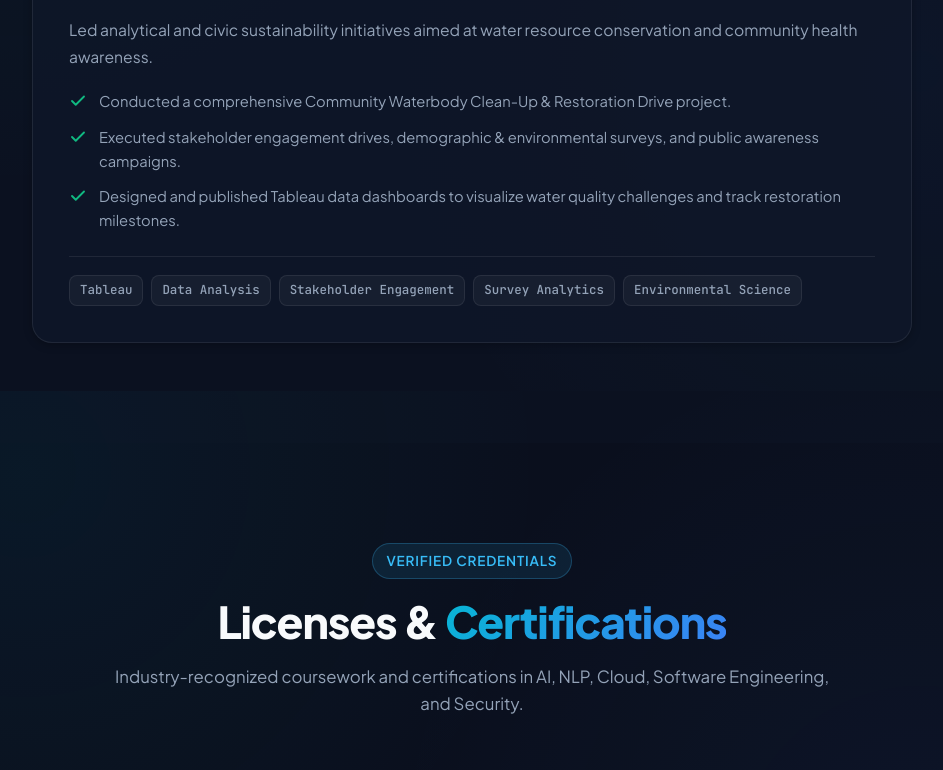
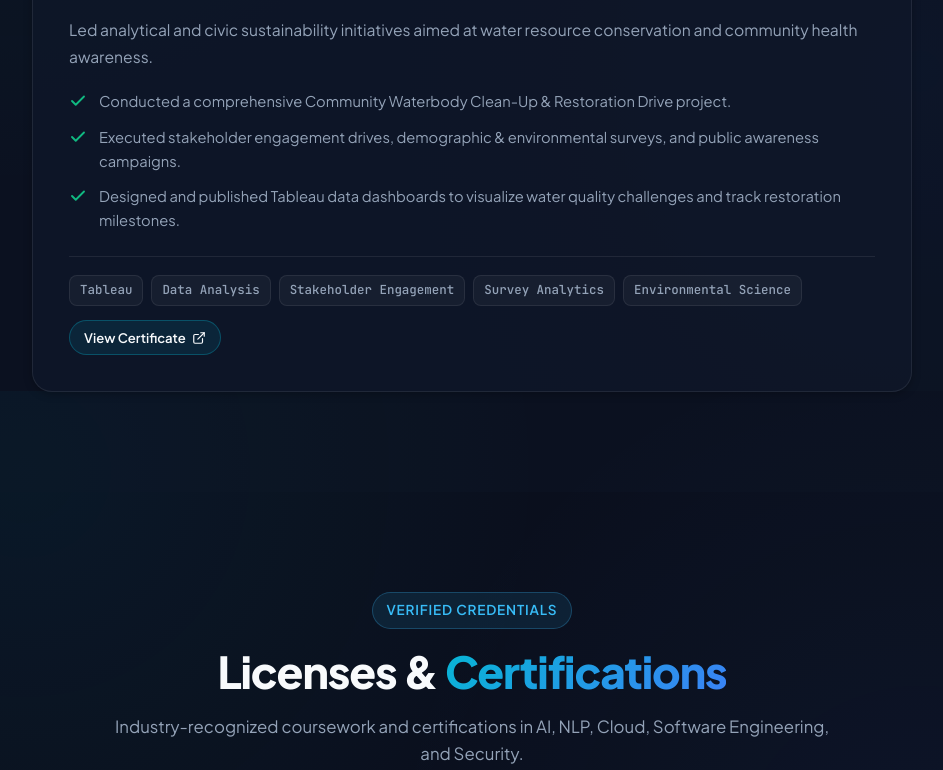
Before and after one commit to PragnaChelsiya/pragna-chelsiya-portfolio, a plain HTML site: page index.html in a window 1280 px wide. Shown: the part 4409-5179 px from the top of the page, without its empty margins (168-1111 px from the left). Drawn offline with Linux system fonts and the light colour scheme.

Commit message:
Update portfolio

```diff
--- a/index.html
+++ b/index.html
@@ -146,7 +146,7 @@
                 </svg>
               </a>
 
-              <a href="https://www.linkedin.com/in/duddu-pragna-chelsiya" target="_blank" rel="noopener noreferrer" class="social-icon-btn" title="LinkedIn: duddu-pragna-chelsiya" aria-label="LinkedIn Profile">
+              <a href="https://www.linkedin.com/in/duddu-pragna-chelsiya-a24257333/" target="_blank" rel="noopener noreferrer" class="social-icon-btn" title="LinkedIn: duddu-pragna-chelsiya-a24257333" aria-label="LinkedIn Profile">
                 <svg viewBox="0 0 24 24" fill="currentColor">
                   <path d="M19 0h-14c-2.761 0-5 2.239-5 5v14c0 2.761 2.239 5 5 5h14c2.762 0 5-2.239 5-5v-14c0-2.761-2.238-5-5-5zm-11 19h-3v-11h3v11zm-1.5-12.268c-.966 0-1.75-.79-1.75-1.764s.784-1.764 1.75-1.764 1.75.79 1.75 1.764-.783 1.764-1.75 1.764zm13.5 12.268h-3v-5.604c0-3.368-4-3.113-4 0v5.604h-3v-11h3v1.765c1.396-2.586 7-2.777 7 2.476v6.759z"/>
                 </svg>
@@ -483,7 +483,7 @@
                     <path d="M12 0C5.37 0 0 5.37 0 12c0 5.31 3.435 9.795 8.205 11.385.6.105.825-.255.825-.57 0-.285-.015-1.23-.015-2.235-3.015.555-3.795-.735-4.035-1.41-.135-.345-.72-1.41-1.23-1.695-.42-.225-1.02-.78-.015-.795.945-.015 1.62.87 1.845 1.23 1.08 1.815 2.805 1.305 3.495.99.105-.78.42-1.305.765-1.605-2.67-.3-5.46-1.335-5.46-5.925 0-1.305.465-2.385 1.23-3.225-.12-.3-.54-1.53.12-3.18 0 0 1.005-.315 3.3 1.23.96-.27 1.98-.405 3-.405s2.04.135 3 .405c2.295-1.56 3.3-1.23 3.3-1.23.66 1.65.24 2.88.12 3.18.765.84 1.23 1.905 1.23 3.225 0 4.605-2.805 5.625-5.475 5.925.435.375.81 1.095.81 2.22 0 1.605-.015 2.895-.015 3.3 0 .315.225.69.825.57A12.02 12.02 0 0024 12c0-6.63-5.37-12-12-12z"/>
                   </svg>
                 </a>
-                <a href="https://www.linkedin.com/in/duddu-pragna-chelsiya" target="_blank" rel="noopener noreferrer" class="social-icon-btn" title="LinkedIn" aria-label="LinkedIn">
+                <a href="https://www.linkedin.com/in/duddu-pragna-chelsiya-a24257333/" target="_blank" rel="noopener noreferrer" class="social-icon-btn" title="LinkedIn" aria-label="LinkedIn">
                   <svg viewBox="0 0 24 24" fill="currentColor">
                     <path d="M19 0h-14c-2.761 0-5 2.239-5 5v14c0 2.761 2.239 5 5 5h14c2.762 0 5-2.239 5-5v-14c0-2.761-2.238-5-5-5zm-11 19h-3v-11h3v11zm-1.5-12.268c-.966 0-1.75-.79-1.75-1.764s.784-1.764 1.75-1.764 1.75.79 1.75 1.764-.783 1.764-1.75 1.764zm13.5 12.268h-3v-5.604c0-3.368-4-3.113-4 0v5.604h-3v-11h3v1.765c1.396-2.586 7-2.777 7 2.476v6.759z"/>
                   </svg>
@@ -552,7 +552,7 @@
       <div class="footer-socials">
         <a href="https://github.com/PragnaChelsiya" target="_blank" rel="noopener noreferrer" style="color: var(--text-secondary);" title="GitHub">GitHub</a>
         <span style="color: var(--border-light);">•</span>
-        <a href="https://www.linkedin.com/in/duddu-pragna-chelsiya" target="_blank" rel="noopener noreferrer" style="color: var(--text-secondary);" title="LinkedIn">LinkedIn</a>
+        <a href="https://www.linkedin.com/in/duddu-pragna-chelsiya-a24257333/" target="_blank" rel="noopener noreferrer" style="color: var(--text-secondary);" title="LinkedIn">LinkedIn</a>
         <span style="color: var(--border-light);">•</span>
         <a href="https://leetcode.com/u/DPragnaChelsiya/" target="_blank" rel="noopener noreferrer" style="color: var(--text-secondary);" title="LeetCode">LeetCode</a>
         <span style="color: var(--border-light);">•</span>
--- a/js/app.js
+++ b/js/app.js
@@ -127,7 +127,15 @@ function initExperience() {
   const container = document.getElementById('experience-container');
   if (!container || !PORTFOLIO_DATA.experience) return;
 
-  container.innerHTML = PORTFOLIO_DATA.experience.map(exp => `
+  container.innerHTML = PORTFOLIO_DATA.experience.map(exp => {
+    const certAction = exp.certificateUrl ? `
+      <a href="${exp.certificateUrl}" target="_blank" rel="noopener noreferrer" class="btn-view-cert" aria-label="View ${exp.role} Certificate">
+        <span>View Certificate</span>
+        ${getIconSvg('externalLink')}
+      </a>
+    ` : '';
+
+    return `
       <div class="experience-card reveal">
         <div class="exp-header">
           <div class="exp-role-info">
@@ -148,11 +156,15 @@ function initExperience() {
           `).join('')}
         </ul>
 
-      <div class="exp-tech-stack">
+        <div style="display: flex; align-items: center; justify-content: space-between; flex-wrap: wrap; gap: 14px; margin-top: 18px; padding-top: 18px; border-top: 1px solid var(--border-light);">
+          <div class="exp-tech-stack" style="padding-top: 0; border-top: none;">
             ${exp.technologies.map(t => `<span class="tech-tag">${t}</span>`).join('')}
           </div>
+          ${certAction}
         </div>
-  `).join('');
+      </div>
+    `;
+  }).join('');
 }
 
 /* ==========================================================================
--- a/js/data.js
+++ b/js/data.js
@@ -27,9 +27,9 @@ const PORTFOLIO_DATA = {
     },
     {
       name: "LinkedIn",
-      url: "https://www.linkedin.com/in/duddu-pragna-chelsiya",
+      url: "https://www.linkedin.com/in/duddu-pragna-chelsiya-a24257333/",
       icon: "linkedin",
-      label: "linkedin.com/in/duddu-pragna-chelsiya"
+      label: "linkedin.com/in/duddu-pragna-chelsiya-a24257333"
     },
     {
       name: "LeetCode",
@@ -162,7 +162,8 @@ const PORTFOLIO_DATA = {
         "Executed stakeholder engagement drives, demographic & environmental surveys, and public awareness campaigns.",
         "Designed and published Tableau data dashboards to visualize water quality challenges and track restoration milestones."
       ],
-      technologies: ["Tableau", "Data Analysis", "Stakeholder Engagement", "Survey Analytics", "Environmental Science"]
+      technologies: ["Tableau", "Data Analysis", "Stakeholder Engagement", "Survey Analytics", "Environmental Science"],
+      certificateUrl: "https://drive.google.com/file/d/1_Al3yfcrmyGeRZEIYlAJpFIFc8inSKYZ/view?usp=drive_link"
     }
   ],
 
```
Lines whose indentation alone changed are shown as unchanged.
